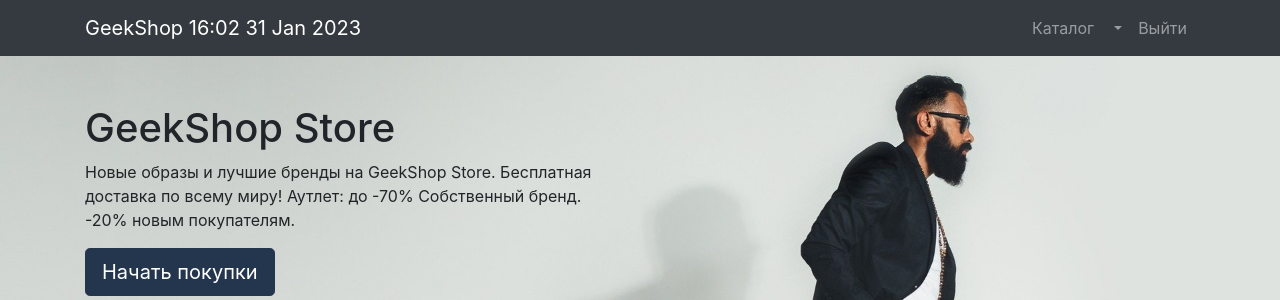
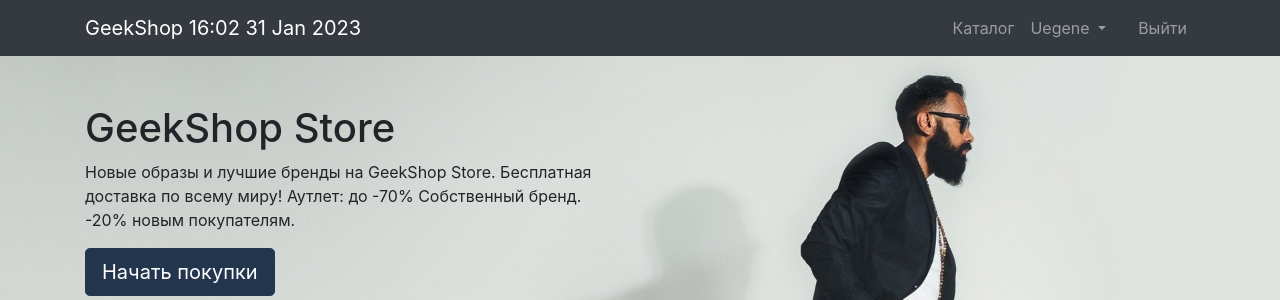
Before and after one commit to EvgenPalimov/GeekShop, a Django app: page / in a window 1280 px wide. Shown: the top 300 px of the page. Run offline with Django 3.2, Linux system fonts and the light colour scheme; a user stored in the database is signed in; some libraries are stand-ins or nearby versions.

Commit message:
settings v.4

```diff
--- a/mainapp/templates/mainapp/base.html
+++ b/mainapp/templates/mainapp/base.html
@@ -43,7 +43,7 @@
                             <li class="nav-item">
                                 <div class="dropdown">
                                     <a class="nav-link dropdown-toggle" href="" data-toggle="dropdown">
-{#                                        {{ user.username|default:'Пользователь'|title }}#}
+                                        {{ user.username|default:'Пользователь'|title }}
                                         <span class="caret"></span>
                                     </a>
                                     <ul class="dropdown-menu">
@@ -60,13 +60,13 @@
                                     </ul>
                                 </div>
 
-{#                                {% if user.is_superuser %}#}
-{#                                    <li class="nav-item">#}
-{#                                        <a class="nav-link" href="{% url 'admins:index' %}">#}
-{#                                            <i class="fas fa-users-cog"></i>#}
-{#                                        </a>#}
-{#                                    </li>#}
-{#                                {% endif %}#}
+                                {% if user.is_superuser %}
+                                    <li class="nav-item">
+                                        <a class="nav-link" href="{% url 'admins:index' %}">
+                                            <i class="fas fa-users-cog"></i>
+                                        </a>
+                                    </li>
+                                {% endif %}
                             <li class="nav-item">
                                 <a class="nav-link" href="{% url 'authapp:logout' %}">Выйти <i class="fas fa-sign-out-alt"></i></a>
                             </li>
```
